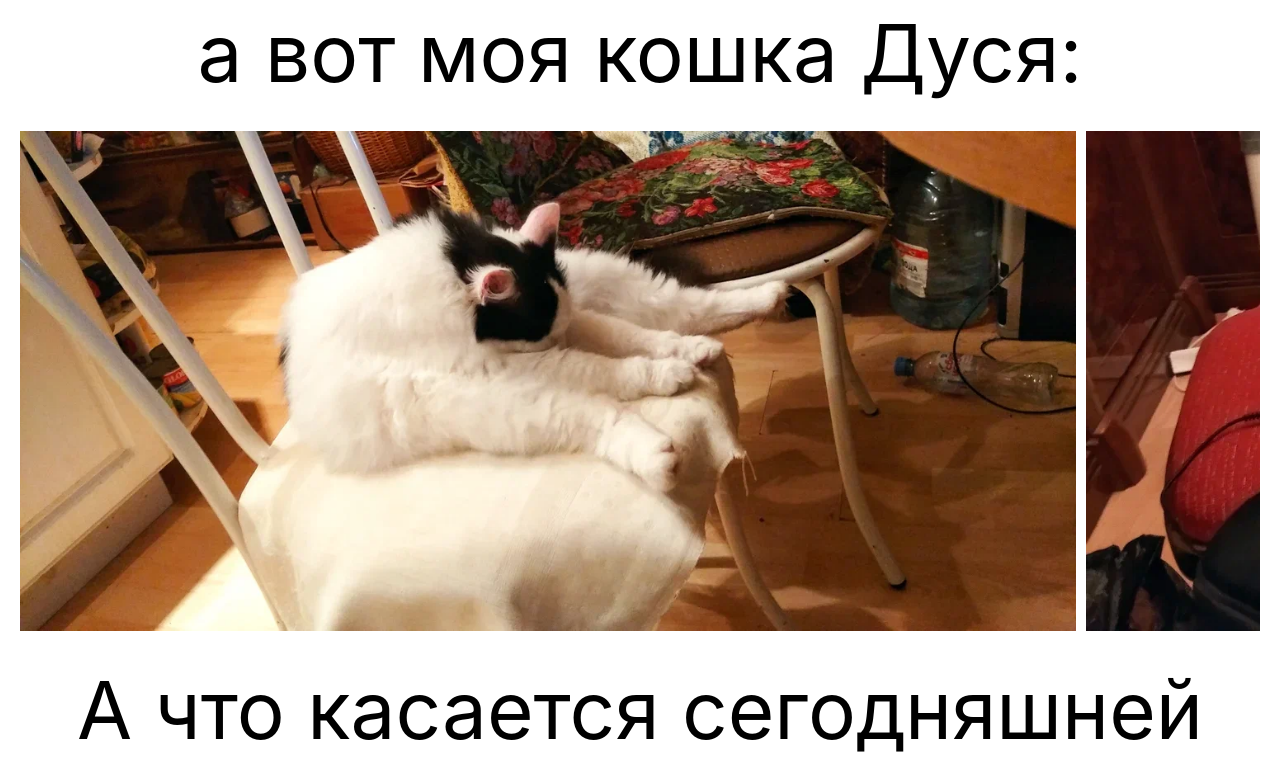
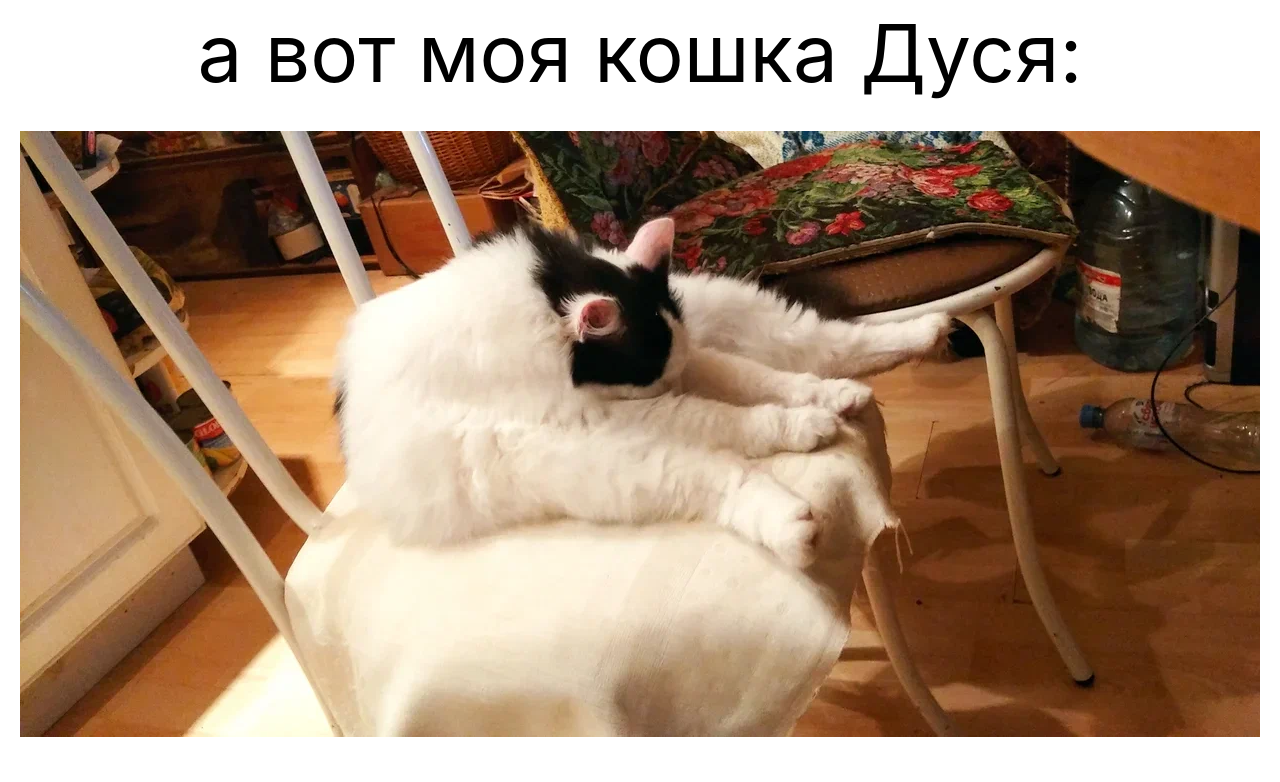
Before and after one commit to AIVIANO/portfolio-dubosheido, a React (Create React App) app: page / in a window 1280 px wide. Shown: the part 1220-2002 px from the top of the page. Built offline with nearby package versions, Linux system fonts and the light colour scheme.

Commit message:
Increase size of images and text

```diff
--- a/src/App.css
+++ b/src/App.css
@@ -23,7 +23,7 @@
 .gallery img, .weather-gallery img {
   height: auto;
   width: auto;
-  max-height: 500px; /* Максимальная высота изображений */
+  max-height: 1000px; /* Максимальная высота изображений */
   flex-shrink: 0; /* Предотвращаем уменьшение размера изображений */
 }
 
```
